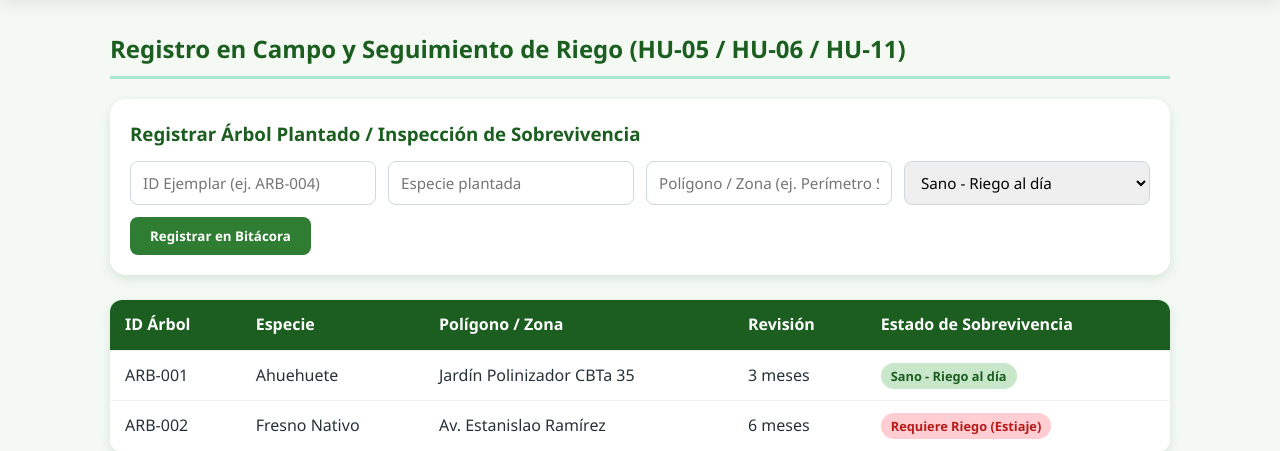
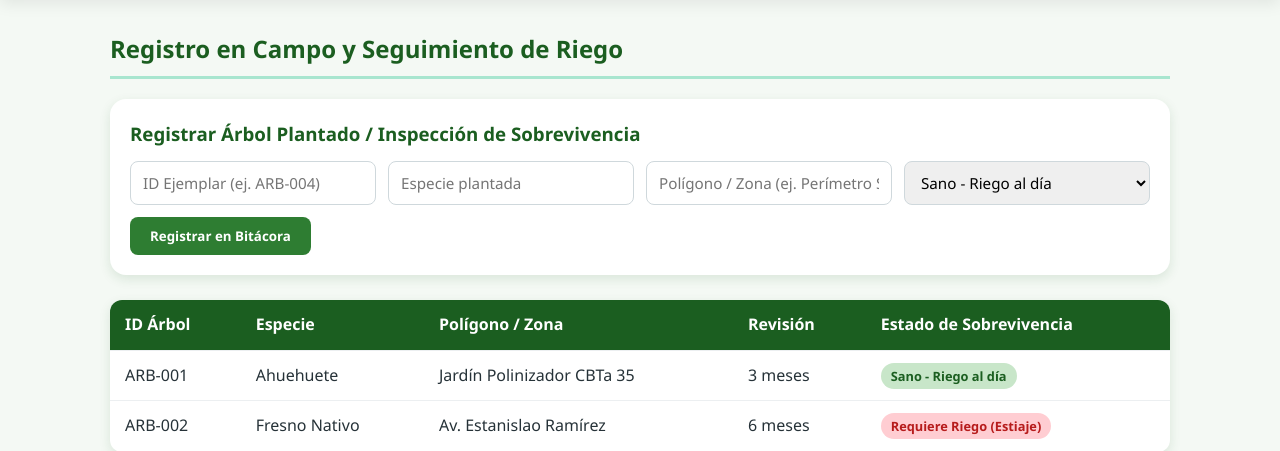
Before and after one commit to osmarsalinassanchez-pixel/PEC, a Laravel app: page /Plantacion in a window 1280 px wide. Shown: the part 243-694 px from the top of the page. Run offline with Laravel 12, Linux system fonts and the light colour scheme.

Commit message:
avance del proyecto

```diff
--- a/resources/views/Especies.blade.php
+++ b/resources/views/Especies.blade.php
@@ -67,7 +67,7 @@
   </header>
 
   <main>
-    <h2>Guía Técnica de Especies Nativas (HU-10)</h2>
+    <h2>Guía Técnica de Especies Nativas</h2>
     <p style="margin-bottom: 18px;">Fichas técnicas para voluntarios principiantes sobre cómo plantar y cuidar cada especie local:</p>
     <div class="grid">
       <div class="card">
--- a/resources/views/Plantacion.blade.php
+++ b/resources/views/Plantacion.blade.php
@@ -76,7 +76,7 @@
   </header>
 
   <main>
-    <h2>Registro en Campo y Seguimiento de Riego (HU-05 / HU-06 / HU-11)</h2>
+    <h2>Registro en Campo y Seguimiento de Riego</h2>
 
     <div class="form-panel">
       <h3>Registrar Árbol Plantado / Inspección de Sobrevivencia</h3>
```
